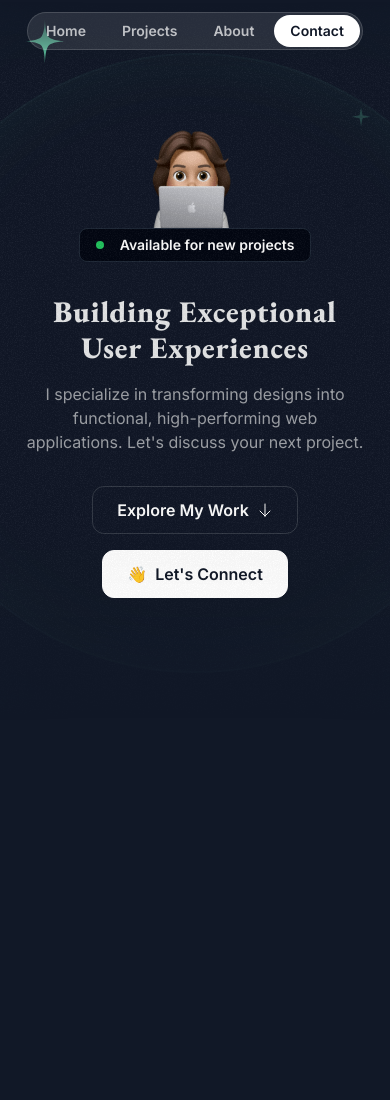
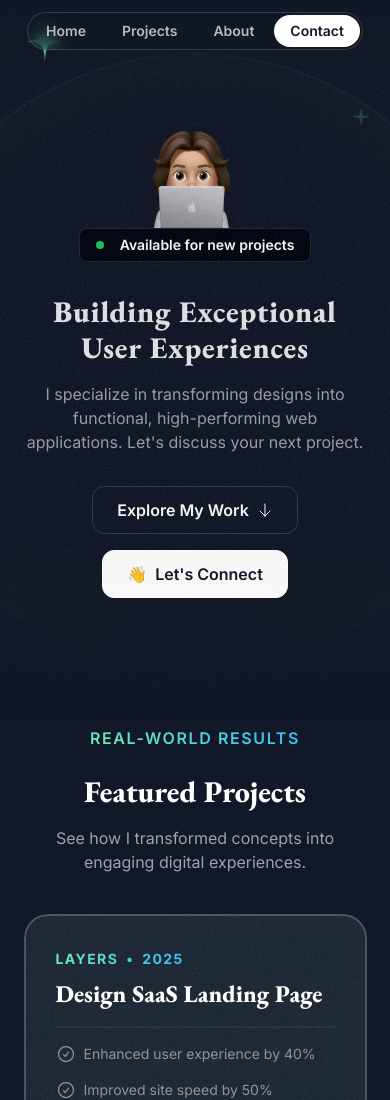
Before and after one commit to GiovannaFalcon/giovanna-dev-portfolio, a Next.js app: page / in a window 390 px wide. Shown: the top 1100 px of the page. Before the commit the page ends 973 px from the top, so only its background shows below. Built offline with nearby package versions, Linux system fonts and the light colour scheme.

Commit message:
feat: criação da section Projects

```diff
--- a/src/app/globals.css
+++ b/src/app/globals.css
@@ -11,3 +11,9 @@
     @apply absolute inset-0  border-2 top-1/2 left-1/2 -translate-x-1/2 -translate-y-1/2 rounded-full border-emerald-300/5 shadow-[0_0_80px_inset] shadow-emerald-300/5;
   }
 }
+
+@layer utilities {
+  .container {
+    @apply lg:max-w-5xl;
+  }
+}
--- a/src/app/page.tsx
+++ b/src/app/page.tsx
@@ -1,11 +1,13 @@
 import { Header } from "@/sections/Header";
 import { HeroSection } from "@/sections/Hero";
+import { ProjectsSection } from "@/sections/Projects";
 
 export default function Home() {
   return (
     <>
       <Header />
       <HeroSection />
+      <ProjectsSection />
     </>
   );
 }
--- a/src/sections/Header.tsx
+++ b/src/sections/Header.tsx
@@ -1,7 +1,7 @@
 export const Header = () => {
   return (
-    <div className="flex justify-center items-center fixed top-3 w-full z-10">
-      <nav className="flex gap-1 p-0.5 border border-white/15 rounded-full bg-white/10 backdrop:blur">
+    <div className="flex justify-center items-center fixed top-3 w-full z-10 ">
+      <nav className="flex gap-1 p-0.5 border border-white/15 rounded-full  bg-neutral-900/10 backdrop-blur">
         <a href="#" className="nav-item">Home</a>
         <a href="#" className="nav-item">Projects</a>
         <a href="#" className="nav-item">About</a>
--- a/src/sections/Projects.tsx
+++ b/src/sections/Projects.tsx
@@ -1,46 +1,115 @@
-import darkSaasLandingPage from "@/assets/images/dark-saas-landing-page.png";
-import lightSaasLandingPage from "@/assets/images/light-saas-landing-page.png";
-import aiStartupLandingPage from "@/assets/images/ai-startup-landing-page.png";
+import project1 from "@/assets/images/project1.png";
+import project2 from "@/assets/images/project2.png";
+import project3 from "@/assets/images/project3.png";
+import CheckCircleIcon from "@/assets/icons/check-circle.svg";
+import ArrowUpRightIcon from "@/assets/icons/arrow-up-right.svg";
+import grainImage from "@/assets/images/grain.jpg";
+import Image from "next/image";
 
 const portfolioProjects = [
   {
-    company: "Acme Corp",
-    year: "2022",
-    title: "Dark Saas Landing Page",
+    company: "Layers",
+    year: "2025",
+    title: "Design SaaS Landing Page",
     results: [
       { title: "Enhanced user experience by 40%" },
       { title: "Improved site speed by 50%" },
       { title: "Increased mobile traffic by 35%" },
     ],
-    link: "https://youtu.be/4k7IdSLxh6w",
-    image: darkSaasLandingPage,
+    link: "https://layers-landing-page-khaki.vercel.app/",
+    image: project1,
   },
   {
     company: "Innovative Co",
-    year: "2021",
-    title: "Light Saas Landing Page",
+    year: "2025",
+    title: "AI SEO Startup Landing Page",
     results: [
       { title: "Boosted sales by 20%" },
       { title: "Expanded customer reach by 35%" },
       { title: "Increased brand awareness by 15%" },
     ],
-    link: "https://youtu.be/7hi5zwO75yc",
-    image: lightSaasLandingPage,
+    link: "https://project-ai-startup-landingpage.vercel.app/",
+    image: project2,
   },
   {
-    company: "Quantum Dynamics",
-    year: "2023",
-    title: "AI Startup Landing Page",
+    company: "Elevate",
+    year: "2025",
+    title: "AI Productivity Landing Page",
     results: [
       { title: "Enhanced user experience by 40%" },
       { title: "Improved site speed by 50%" },
       { title: "Increased mobile traffic by 35%" },
     ],
-    link: "https://youtu.be/Z7I5uSRHMHg",
-    image: aiStartupLandingPage,
+    link: "https://elevate-saas.vercel.app/",
+    image: project3,
   },
 ];
 
 export const ProjectsSection = () => {
-  return <div>Projects Section</div>;
+  return (
+    <section className="pb-16 lg:py-24">
+      <div className="container">
+        <div className="flex justify-center">
+          <p className="uppercase font-semibold tracking-widest bg-gradient-to-r from-emerald-300 to-sky-400 text-center bg-clip-text text-transparent">
+            Real-world Results
+          </p>
+        </div>
+        <h2 className="font-serif text-3xl md:text-5xl lg:text-6xl text-center mt-6">
+          Featured Projects
+        </h2>
+        <p className="text-center md:text-lg lg:text-xl text-white/60 mt-4 max-w-md mx-auto">
+          See how I transformed concepts into engaging digital experiences.
+        </p>
+        <div className="flex flex-col mt-10 gap-20 md:mt-20">
+          {portfolioProjects.map((project) => (
+            <div
+              key={project.title}
+              className="bg-gray-800 rounded-3xl relative z-0 overflow-hidden after:z-10 after:content-[''] after:absolute after:inset-0 after:outline-2 after:outline after:-outline-offset-2 after:rounded-3xl after:outline-white/20 px-8 pt-8 after:pointer-events-none md:pt-12 md:px-10 lg:pt-16 lg:px-20"
+            >
+              <div
+                className="absolute inset-0 -z-10 opacity-5"
+                style={{
+                  backgroundImage: `url(${grainImage.src})`,
+                }}
+              ></div>
+              <div className="lg:grid lg:grid-cols-2 lg:gap-16">
+                <div className="lg:pb-16">
+                  <div className="bg-gradient-to-r from-emerald-300 to-sky-400 text-transparent bg-clip-text inline-flex gap-2 font-bold uppercase tracking-widest text-sm">
+                    <span>{project.company}</span>
+                    <span>&bull;</span>
+                    <span>{project.year}</span>
+                  </div>
+                  <h3 className="font-serif text-2xl mt-2 md::mt-5 md:text-4xl">
+                    {project.title}
+                  </h3>
+                  <hr className="border-t-2 border-white/5 mt-4 md:mt-5" />
+                  <ul className="flex flex-col gap-4 mt-4 md:mt-5">
+                    {project.results.map((result) => (
+                      <li className="flex gap-2 text-sm md:text-base text-white/50">
+                        <CheckCircleIcon className="size-5 md:size-6" />
+                        <span>{result.title}</span>
+                      </li>
+                    ))}
+                  </ul>
+                  <a href={project.link}>
+                    <button className="bg-white text-gray-950 h-12 w-full rounded-xl font-semibold inline-flex items-center justify-center gap-2 mt-6 md:w-auto px-6">
+                      <span>Visit Live Site</span>
+                      <ArrowUpRightIcon className="size-5" />
+                    </button>
+                  </a>
+                </div>
+                <div className="relative">
+                  <Image
+                    src={project.image}
+                    alt={project.title}
+                    className="mt-8 lg:mt-0 lg:absolute lg:h-full lg:w-auto lg:max-w-none"
+                  />
+                </div>
+              </div>
+            </div>
+          ))}
+        </div>
+      </div>
+    </section>
+  );
 };
```
